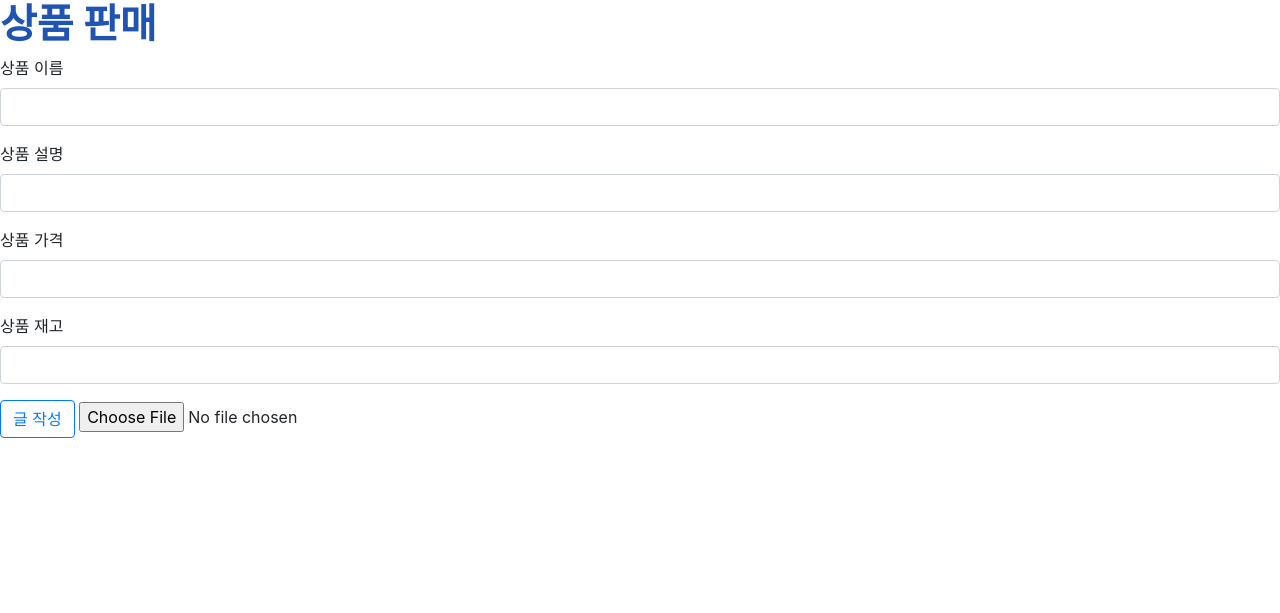
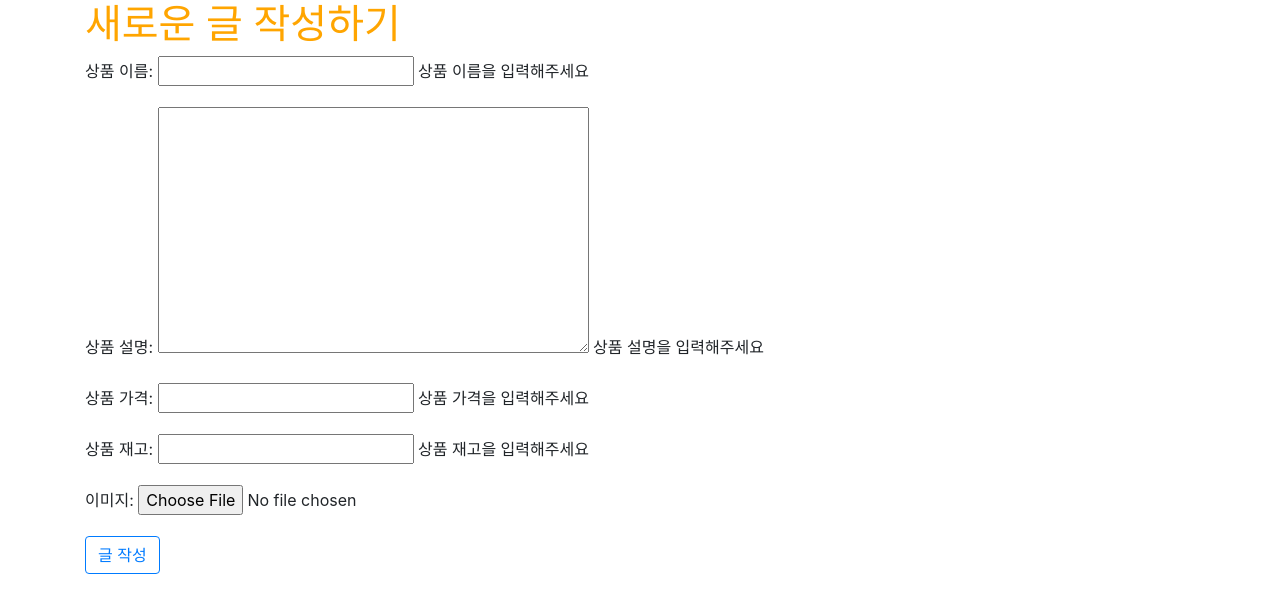
Before and after one commit to godgi/Myblog_ModelFormHW, a Django app: page /posts/new/ in a window 1280 px wide. Shown: the part 56-669 px from the top of the page. Run offline with Django 3.2, Linux system fonts and the light colour scheme; a user stored in the database is signed in; some libraries are stand-ins or nearby versions.

Commit message:
2020.9.22_HW

```diff
--- /dev/null
+++ b/posts/forms.py
@@ -0,0 +1,34 @@
+from django.forms import ModelForm
+from .models import Product
+
+
+class PostForm(ModelForm):
+    class Meta:
+        model = Product
+        fields = [
+            'item',
+            'explanation',
+            'price',
+            'stock',
+            'image',
+        ]
+
+        labels = {
+            'item': ('상품 이름'),
+            'explanation': ('상품 설명'),
+            'price': ('상품 가격'),
+            'stock': ('상품 재고'),
+            'image': ('이미지'),
+        }
+
+        help_texts = {
+            'item': ('상품 이름을 입력해주세요'),
+            'explanation': ('상품 설명을 입력해주세요'),
+            'price': ('상품 가격을 입력해주세요'),
+            'stock': ('상품 재고을 입력해주세요'),
+        }
+    def save(self, **kwarg):
+        post = super().save(commit=False)
+        post.user = kwarg.get('user', None)
+        post.save()
+        return post
--- a/posts/templates/posts/new.html
+++ b/posts/templates/posts/new.html
@@ -2,29 +2,23 @@
 {% load static %}
 {% block content %}
     {% if user.is_authenticated %} {#유저가 로그인한 상태라면 #}
-
-        <div class="container1">
-            <h1 style = "font-weight: bold; color: rgb(32, 84, 179);">상품 판매</h1>
+        <div class="container">
+            <h1>
+            새로운 글 작성하기
+            </h1>
             <form action="{% url 'posts:create' %}" method="POST" enctype="multipart/form-data">
                 {% csrf_token %}
-                <div class="form-group">
-                <label>상품 이름</label>
-                <input type="text" class="form-control" name="item">
+                {{ form.as_p }}
+                <!-- <div class="form-group">
+                    <label>글 제목</label>
+                    <input type="text" class="form-control" name="title">
                 </div>
                 <div class="form-group">
-                <label>상품 설명</label>
-                <input type="text" class="form-control" name="explanation">
+                    <label>글 내용</label>
+                    <textarea class="form-control" name="content"></textarea>
                 </div>
-                <div class="form-group">
-                <label>상품 가격</label>
-                <input type="text" class="form-control" name="price">
-                </div>
-                <div class="form-group">
-                <label>상품 재고</label>
-                <input type="text" class="form-control" name="stock">
-                </div>
+                <input type="file" name="image" accept="image/*"> -->
                 <input type="submit" value="글 작성" class="btn btn-outline-primary">
-                <input type="file" name ="image">
             </form>
         </div>
     {% else %}
--- a/posts/views.py
+++ b/posts/views.py
@@ -1,22 +1,20 @@
 from django.shortcuts import render, redirect, get_object_or_404
+from .forms import PostForm
 from .models import Product
 from .models import Review
 
 # Create your views here.
 
 def new(request):
-    return render(request, 'posts/new.html')
+    form = PostForm()
+    return render(request, 'posts/new.html', {'form':form})
 
 
 def create(request):
     if request.method == "POST":
-        item = request.POST.get('item')
-        explanation = request.POST.get('explanation')
-        price = request.POST.get('price')
-        stock = request.POST.get('stock')
-        image = request.FILES.get('image')
-        user = request.user
-        Product.objects.create(item=item, explanation=explanation, price=price, stock=stock, image=image, user=user)
+        form = PostForm(request.POST, request.FILES)
+        if form.is_valid():
+            form.save(user = request.user)
         return redirect('posts:main')
 
 
```
Also changed, not shown: db.sqlite3, myblog/media/images/2.jpg (added).
